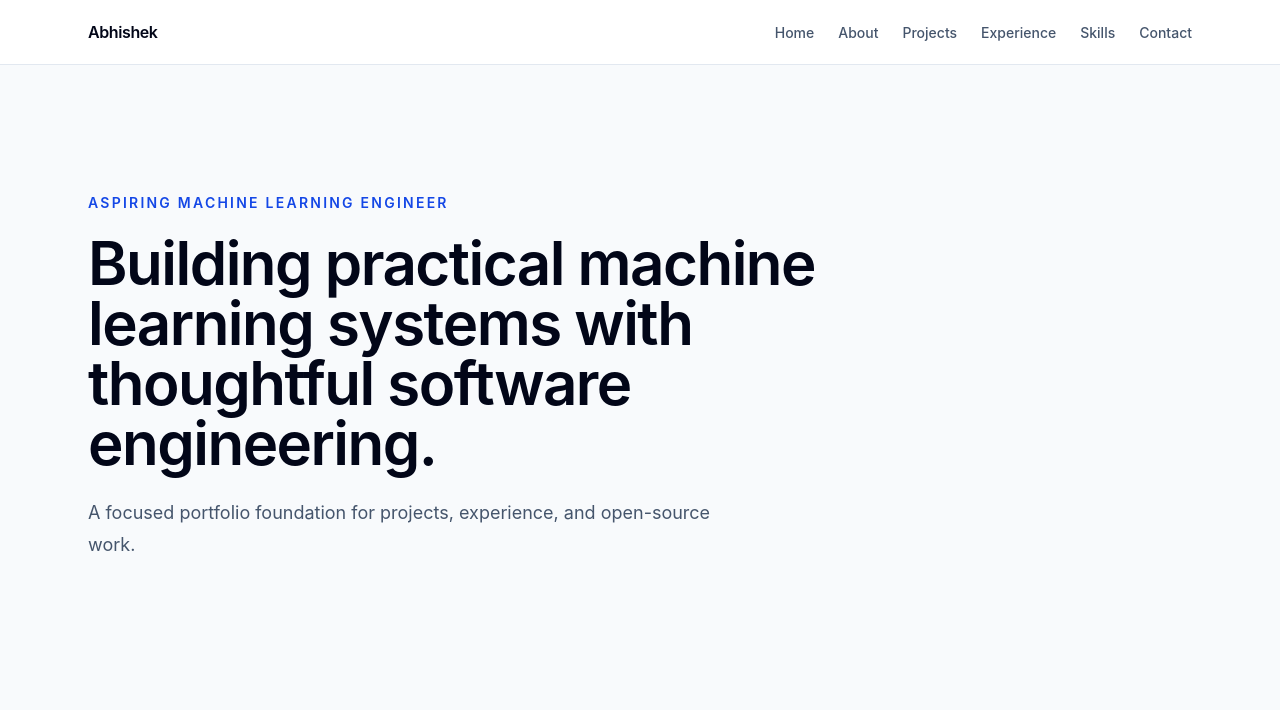
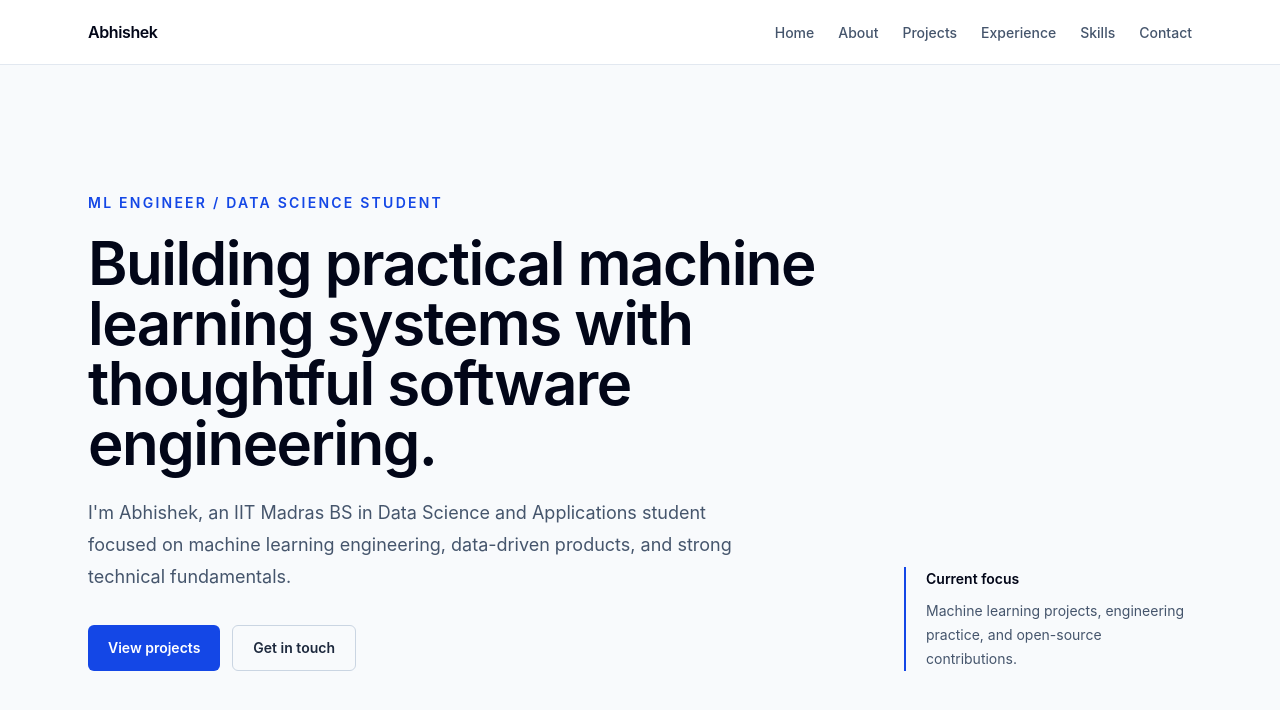
Before and after one commit to Abhhiiissshhek/Portfolio, a React (Vite) app: page / in a window 1280 px wide. Shown: the top 710 px of the page. Built offline with nearby package versions, Linux system fonts and the light colour scheme.

Commit message:
feat: build portfolio hero section

```diff
--- a/src/App.jsx
+++ b/src/App.jsx
@@ -1,11 +1,11 @@
 import SiteHeader from "./components/SiteHeader";
-import Intro from "./sections/Intro";
+import Hero from "./sections/Hero";
 
 function App() {
   return (
     <div className="min-h-screen bg-slate-50 text-slate-900">
       <SiteHeader />
-      <Intro />
+      <Hero />
     </div>
   );
 }
--- /dev/null
+++ b/src/sections/Hero.jsx
@@ -0,0 +1,46 @@
+function Hero() {
+  return (
+    <main id="main-content">
+      <section className="mx-auto grid max-w-6xl gap-12 px-6 py-24 sm:py-32 lg:grid-cols-[minmax(0,1fr)_18rem] lg:items-end">
+        <div>
+          <p className="text-sm font-semibold uppercase tracking-[0.16em] text-blue-700">
+            ML Engineer / Data Science Student
+          </p>
+          <h1 className="mt-5 max-w-3xl text-4xl font-semibold tracking-tight text-slate-950 sm:text-6xl">
+            Building practical machine learning systems with thoughtful software
+            engineering.
+          </h1>
+          <p className="mt-6 max-w-2xl text-lg leading-8 text-slate-600">
+            I&apos;m Abhishek, an IIT Madras BS in Data Science and Applications
+            student focused on machine learning engineering, data-driven products,
+            and strong technical fundamentals.
+          </p>
+          <div className="mt-8 flex flex-col gap-3 sm:flex-row">
+            <a
+              className="inline-flex min-h-11 items-center justify-center rounded-md bg-blue-700 px-5 py-3 text-sm font-semibold text-white transition-colors hover:bg-blue-800"
+              href="#projects"
+            >
+              View projects
+            </a>
+            <a
+              className="inline-flex min-h-11 items-center justify-center rounded-md border border-slate-300 px-5 py-3 text-sm font-semibold text-slate-800 transition-colors hover:border-slate-400 hover:bg-white"
+              href="#contact"
+            >
+              Get in touch
+            </a>
+          </div>
+        </div>
+
+        <aside className="border-l-2 border-blue-700 pl-5 text-sm leading-6 text-slate-600">
+          <p className="font-semibold text-slate-950">Current focus</p>
+          <p className="mt-2">
+            Machine learning projects, engineering practice, and open-source
+            contributions.
+          </p>
+        </aside>
+      </section>
+    </main>
+  );
+}
+
+export default Hero;
--- a/src/sections/Intro.jsx
+++ /dev/null
@@ -1,19 +0,0 @@
-function Intro() {
-  return (
-    <main id="main-content" className="mx-auto max-w-6xl px-6 py-24 sm:py-32">
-      <p className="text-sm font-semibold uppercase tracking-[0.16em] text-blue-700">
-        Aspiring Machine Learning Engineer
-      </p>
-      <h1 className="mt-5 max-w-3xl text-4xl font-semibold tracking-tight text-slate-950 sm:text-6xl">
-        Building practical machine learning systems with thoughtful software
-        engineering.
-      </h1>
-      <p className="mt-6 max-w-2xl text-lg leading-8 text-slate-600">
-        A focused portfolio foundation for projects, experience, and open-source
-        work.
-      </p>
-    </main>
-  );
-}
-
-export default Intro;
```
